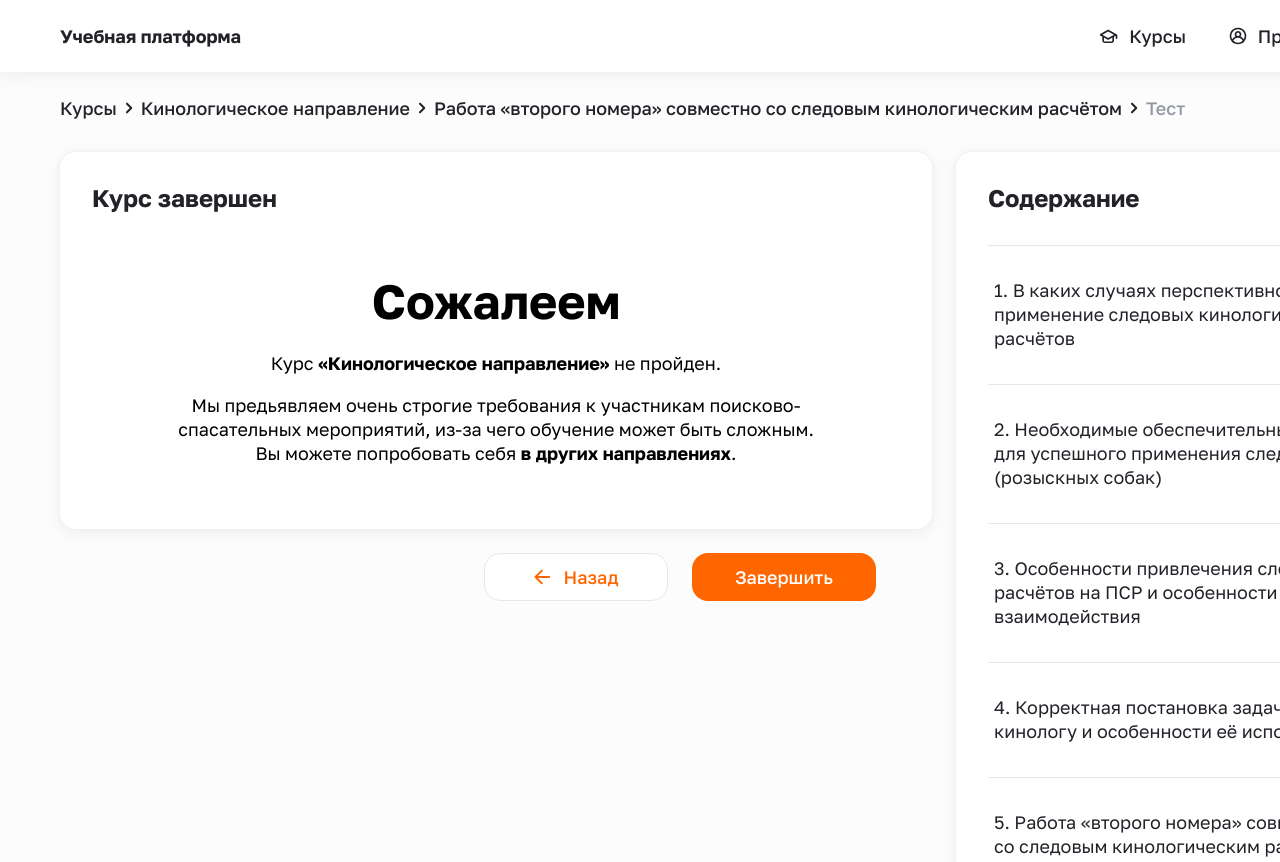
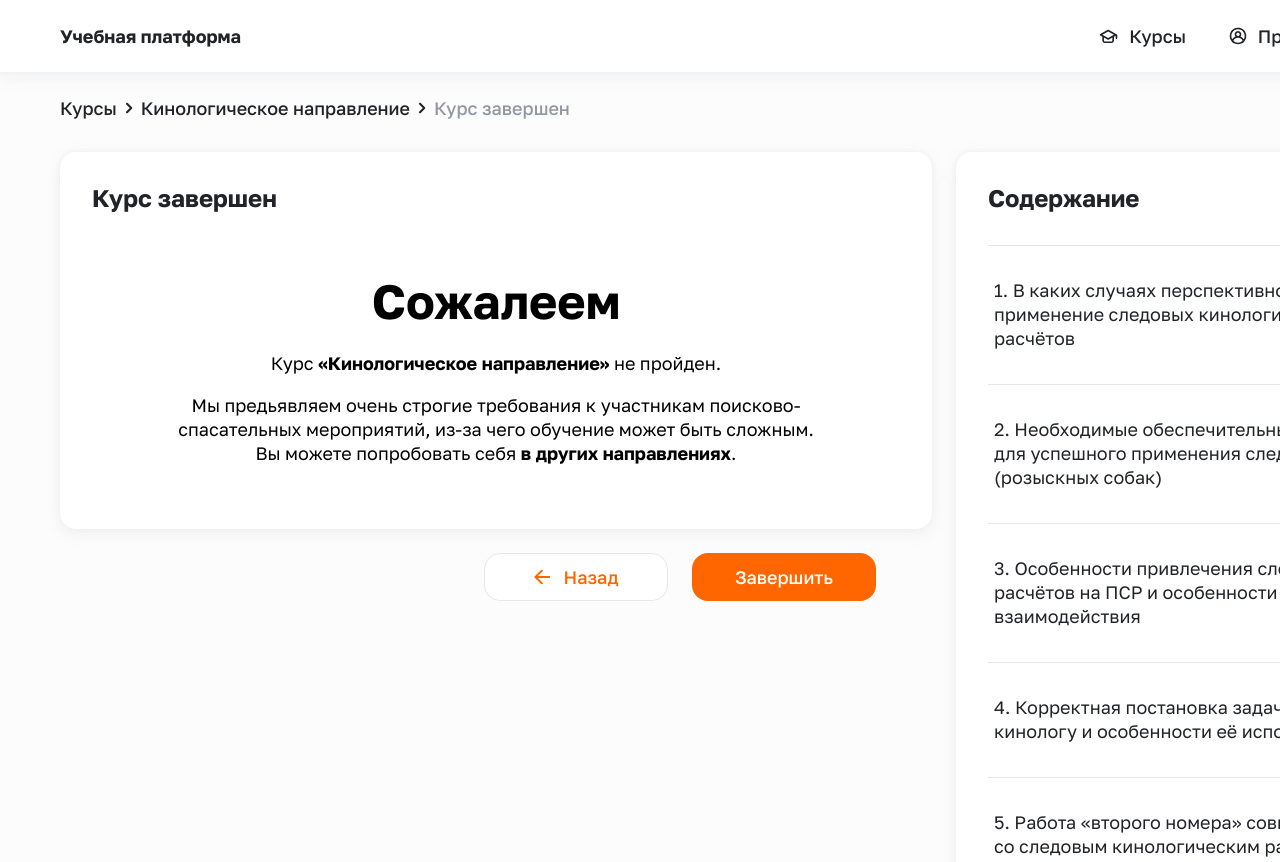
Before and after one commit to TinaTezadova/liza-project, a plain HTML site: page course-failed.html in a window 1280 px wide. Shown: the top 862 px of the page. Drawn offline with Linux system fonts and the light colour scheme; files whose address does not match are found by name.

Commit message:
hotfix: исправлена хлебная крошка

```diff
--- a/course-failed.html
+++ b/course-failed.html
@@ -35,11 +35,7 @@
                 <img src="./src/images/icon-vector.svg" alt=">">
             </li>
             <li class="breadcrumbs__breadcrumb">
-                <a href="#" class="breadcrumbs__breadcrumb-base">Работа &laquo;второго номера&raquo; совместно со следовым кинологическим расчётом</a>
-                <img src="./src/images/icon-vector.svg" alt=">">
-            </li>
-            <li class="breadcrumbs__breadcrumb">
-                <a href="#" class="breadcrumbs__breadcrumb-base breadcrumbs__breadcrumb-base_active">Тест</a>
+                <a href="#" class="breadcrumbs__breadcrumb-base breadcrumbs__breadcrumb-base_active">Курс завершен</a>
             </li>
         </nav>
         <main class="main-content">
```
Also changed, not shown: course-success.html (+1 -5 lines).
